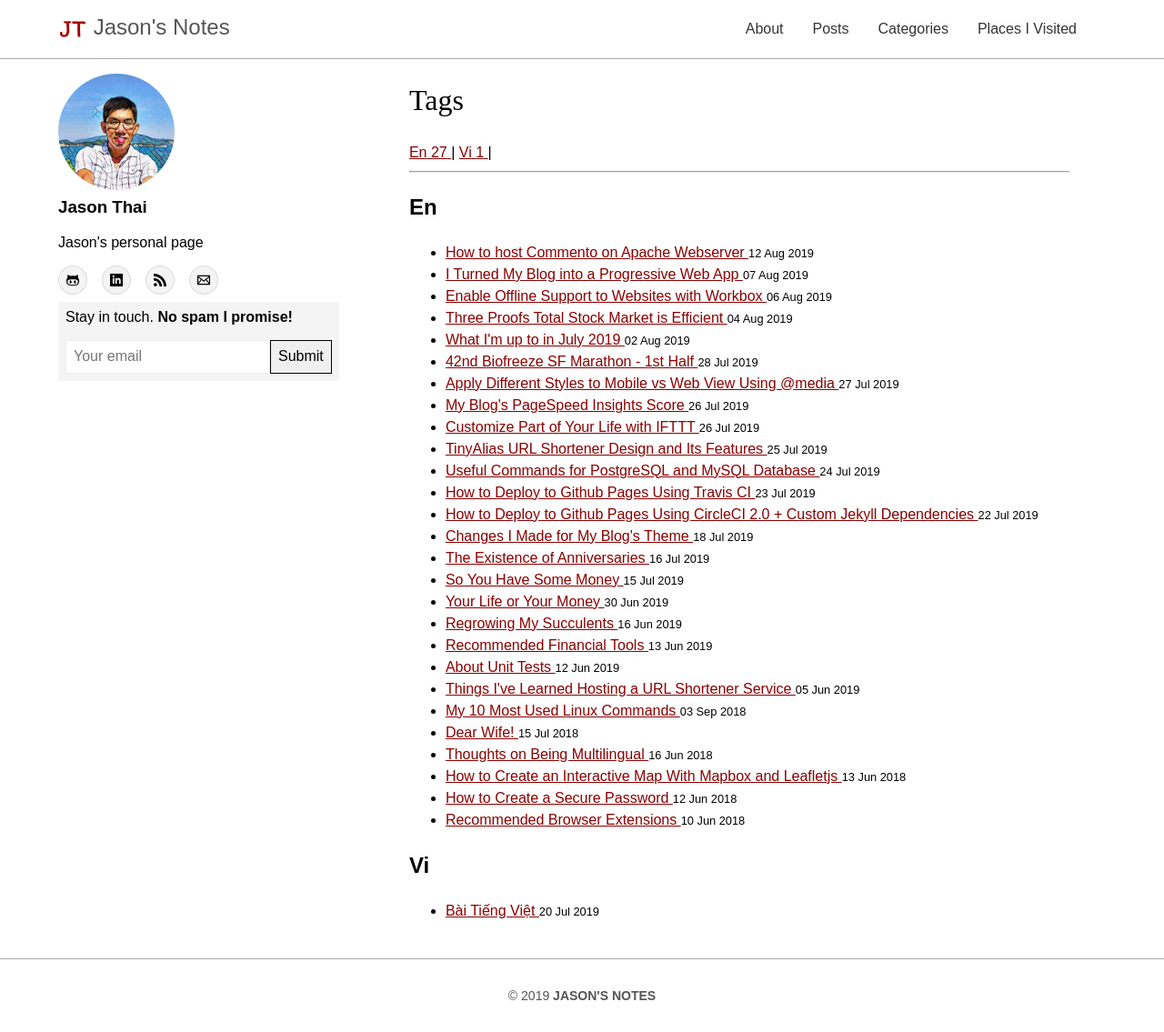
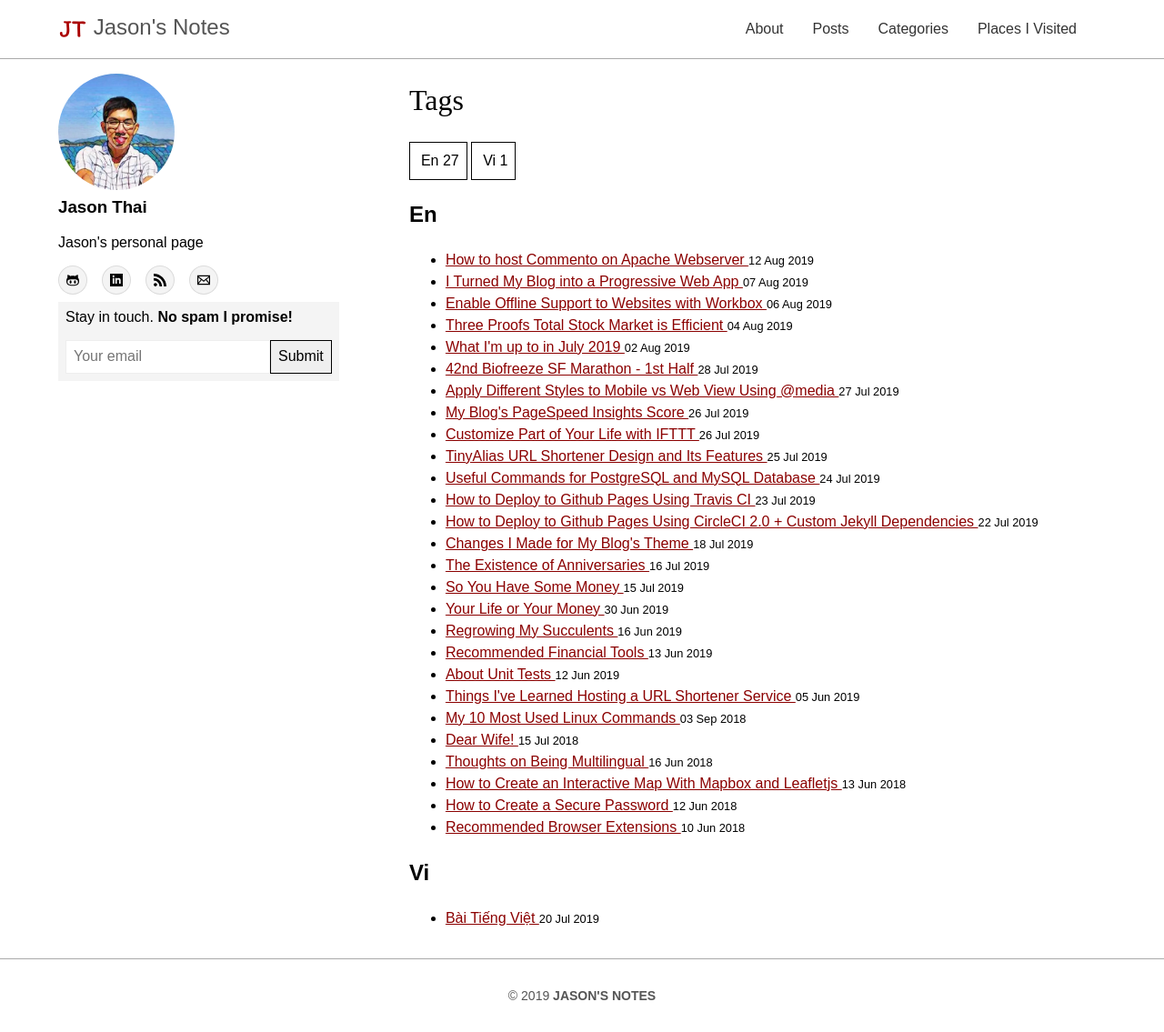
Before and after one commit to jasontthai/jasonthai.me, a Jekyll site: the page built from tags.html, in a window 1280 px wide and 1135 px high. Shown: the whole window at 91% size. Built offline with Jekyll 4.4.1, drawn with Linux system fonts in a browser that asks for light colours.

Commit message:
update tags page

```diff
--- a/categories.html
+++ b/categories.html
@@ -23,7 +23,7 @@
   <div class="posts-by-category">
     {% for category_pair in category_words %}
     {% assign category = category_pair | split:'|' | last %}
-    <div id="{{ category | slugify }}" class="posts-for-category">
+    <div id="{{ category | slugify }}" class="posts-for-tag">
       <h2>{{ category | capitalize }}</h2>
       <ul class="posts-list">
         {% for post in site.categories[category] %}
--- a/tags.html
+++ b/tags.html
@@ -11,23 +11,19 @@
 {% assign tag_words = site_tags | split:',' | sort %}
 <!-- tag_words: {{ tag_words }} -->
 
-<div id="tags-page">
-    <div class="tags-list">
+<div>
+    <div class="flex-auto">
         {% for tag_pair in tag_words %}
         {% assign tag = tag_pair | split:'|' | last %}
-        <a href="#{{ tag | slugify }}" class="tag-link">
-            <span>{{ tag | capitalize }}</span>
-            <span>{{ site.tags[tag] | size }}</span>
-        </a>  |
+        <a href="#{{ tag | slugify }}" class="f5 no-underline black bg-animate hover-bg-black hover-white inline-flex items-center pa2 ba border-box">
+            <span class="pl1">{{ tag | capitalize }} {{ site.tags[tag] | size }}</span>
+        </a>
         {% endfor %}
     </div>
-
-    <hr/>
-
-    <div class="posts-by-tag">
+    <div class="posts-by-category">
         {% for tag_pair in tag_words %}
         {% assign tag = tag_pair | split:'|' | last %}
-        <div id="{{ tag | slugify }}" class="posts-for-tag">
+        <div id="{{ tag | slugify }}" class="posts-for-category">
             <h2>{{ tag | capitalize }}</h2>
             <ul class="posts-list">
                 {% for post in site.tags[tag] %}
```
